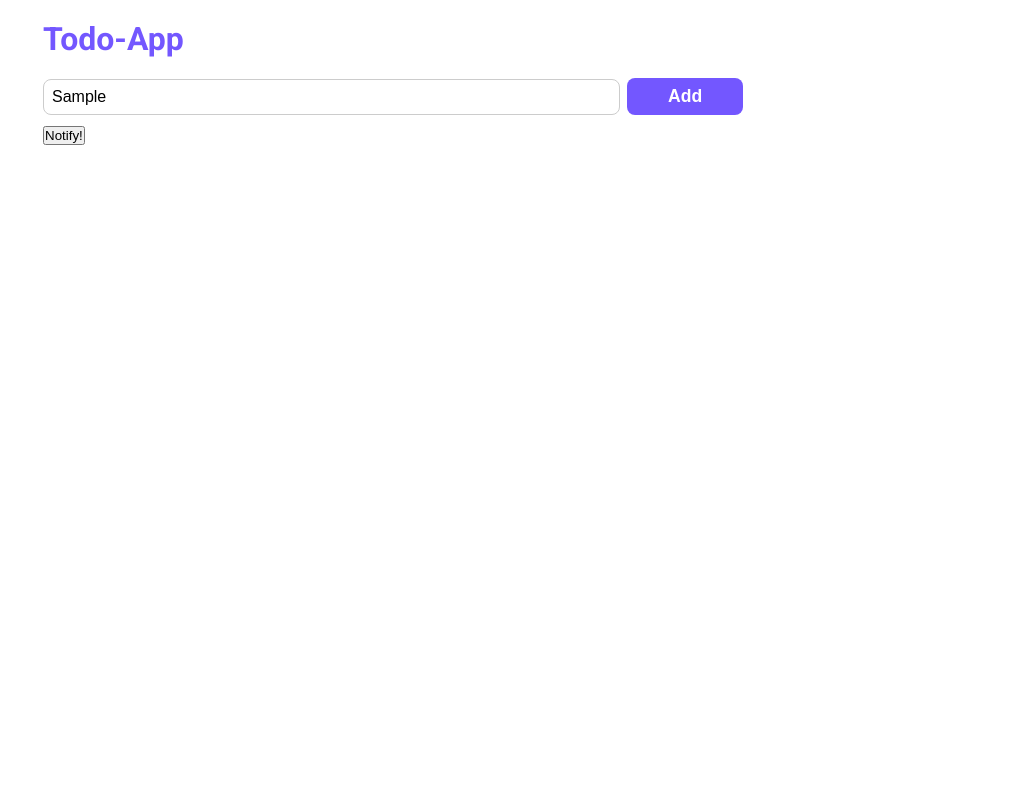
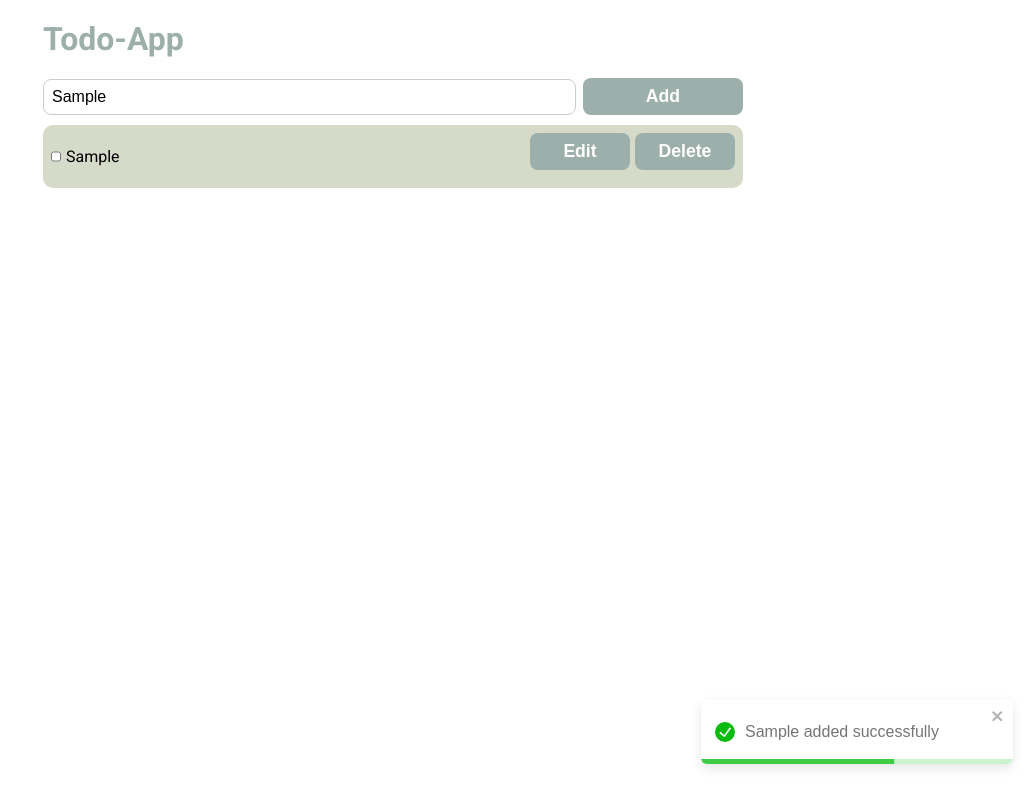
Before and after one commit to romiyadangol/TodoApp, a React (Vite) app: page / in a window 1280 px wide. Both pictures are taken after typing "Sample" into the empty fields and a click on the button "Add". Shown: the whole page, without its empty margins (247-1280 px from the left). Built offline with nearby package versions, Linux system fonts and the light colour scheme; a web font is replaced by a local one.

Commit message:
Added list

```diff
--- a/src/App.jsx
+++ b/src/App.jsx
@@ -3,24 +3,70 @@ import Header from './components/Header';
 import Input from './components/Input';
 import './assets/css/index.css';
 import Button from './components/Button';
+import Card from './components/Card';
 import { ToastContainer, toast } from 'react-toastify';
 import 'react-toastify/dist/ReactToastify.css';
 
 
 class App extends React.Component{
-  notify = () => toast.success(" New Task Added!!");
+  constructor(props){
+    super(props);
+    this.state = {
+      input : '',
+      list: [],
+
+    }
+}
+  notify = () => toast.success(this.state.input + ' added successfully');
+  notify1 = () => toast.warning(this.state.input + ' deleted successfully');
   render(){
     return(
       <div className='main-container'>
         <Header title="Todo-App"/>
         <section className='form-wrapper'>
-        <Input name="todo"/>
-        <Button name="Add-btn" title="Add" />
+        <Input name="todo"  placeholder="Enter your task" action={(e)=>{
+              this.setState({
+                input : e.target.value,
+                // newinput:'',
+              })
+              console.log(this.state.input);
+            }}
+        />
+        <Button name="Add-btn" label="Add"
+        click={()=>{
+          this.setState({
+            list : [...this.state.list,this.state.input],//spread operator
+            input : '',
+          });
+          this.notify();
+        }}
+        />
         </section>
-        <button onClick={this.notify}>Notify!</button>
+
+
+        <section>
+        {this.state.list.map((element,index)=>{
+          return <Card
+          key={index}
+          list = {element}
+          delclick={()=>{
+            this.setState({
+              list:[...this.state.list.filter((element,i)=> i!== index)],
+            });
+            this.notify1();
+          }}/>
+
+        })}
+
+        </section>
+
+        {/* <button onClick={this.notify}>Notify!</button> */}
         <ToastContainer
         theme="light"
-        // transition="slide"
+        newestOnTop
+        position='bottom-right'
+        // pauseOnHover
+        // transition= "Bounce"
         />
       </div>
     );
--- a/src/assets/css/components/button.css
+++ b/src/assets/css/components/button.css
@@ -6,12 +6,12 @@
     border-radius: 8px;
     border: none;
     cursor: pointer;
-    background-color: #7357ff;
+    background-color: #9CAFAA;
     color: white;
-    margin-bottom: 10PX;
+    margin-bottom: 10px;
 }
 .btn:hover{
-    background-color: #7660e0;
+    /* background-color:#D6DAC8; */
 }
 .btn:disabled{
     background-color: grey;
--- /dev/null
+++ b/src/assets/css/components/card.css
@@ -0,0 +1,16 @@
+.card{
+    background-color: #D6DAC8;
+    font-size: 1rem;
+    border-radius: 10px;
+    padding: 8px;
+    display: grid;
+    align-items: center;
+    justify-content: center;
+    grid-template-columns: 10px 1fr 100px 100px;
+    column-gap: 5px;
+    margin-bottom: 5px;
+
+}
+.card > button{
+    margin-top: 0 ;
+}
--- a/src/assets/css/components/header.css
+++ b/src/assets/css/components/header.css
@@ -1,4 +1,4 @@
 .main-header{
     margin: 20px 0;
-    color: #7357ff;
+    color: #9CAFAA;
 }
--- a/src/assets/css/index.css
+++ b/src/assets/css/index.css
@@ -8,11 +8,11 @@
     font-family: "Roboto",sans-serif;
 }
 .form-wrapper{
-    display: grid;
-    grid-template-columns: 1fr 0.2fr;
+    /* background-color: RED; */
+    display:grid;
+    grid-template-columns: 1fr 0.3fr;
     column-gap: 5px;
     align-items: center;
-    /* background-color: RED; */
 }
 .form-wrapper > input{
     margin-bottom: 0;
--- a/src/components/Button.jsx
+++ b/src/components/Button.jsx
@@ -12,10 +12,8 @@ class Button extends React.Component{
                 name={this.props.name}
                 type={this.props.type || "submit"}
                 disabled={this.props.disabled}
-                onClick={()=>{
-                console.log("Clicked");
-                }}>
-                {this.props.title || "button"}</button>
+                onClick={this.props.click}>
+                {this.props.label}</button>
             </div>
         );
     }
--- /dev/null
+++ b/src/components/Card.jsx
@@ -0,0 +1,23 @@
+import React from 'react'
+import '../assets/css/components/card.css'
+import Button from './Button';
+
+class Card extends React.Component{
+    constructor(props){
+        super(props);
+
+    }
+
+    render(){
+        return(
+            <div className='card'>
+                <input type="checkbox"/>
+                <span>{this.props.list}</span>
+                {/* <p>{this.props.description}</p> */}
+                <Button label="Edit"/>
+                <Button  label="Delete" click={this.props.delclick}/>
+            </div>
+        );
+    }
+}
+export default Card;
--- a/src/components/Input.jsx
+++ b/src/components/Input.jsx
@@ -10,8 +10,9 @@ class Input extends React.Component{
                 placeholder={this.props.placeholder || "Enter something"}
                 name={this.props.name}
                 disabled={this.props.disabled}
-                required={this.props.required}
-                value={this.props.value}>
+                // required={this.props.required}
+                value={this.props.value}
+                onChange={this.props.action}>
                 </input>
             </div>
         );
```
